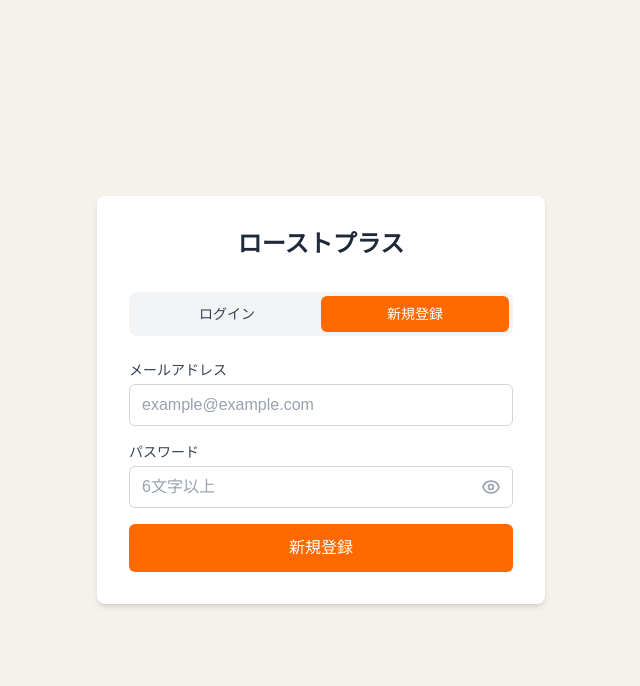
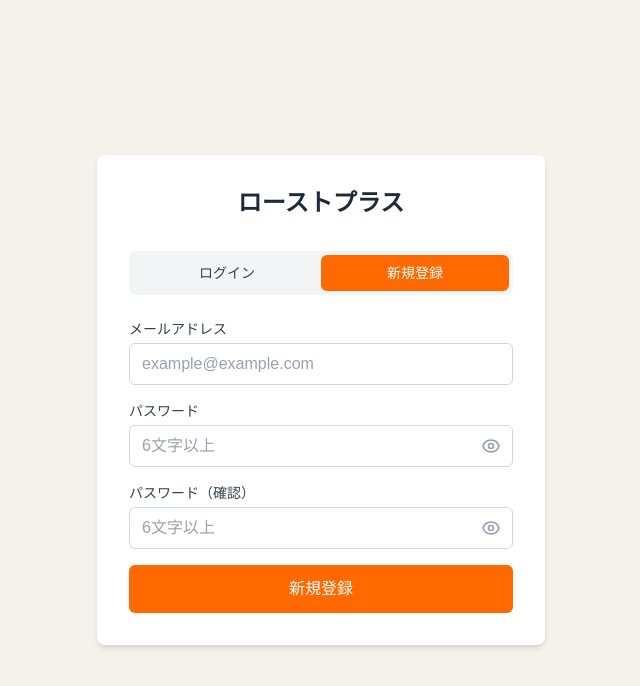
Before and after one commit to IKcoding-jp/Roast-Plus, a Next.js app: page /login in a window 1280 px wide. Both pictures are taken after a click on the button "新規登録". Shown: the top 686 px of the page, without its empty margins (319-959 px from the left). Built offline with nearby package versions, Linux system fonts and the light colour scheme; no server answers.

Commit message:
新規登録時にパスワードを2回入力し、一致しない場合は登録できないように

```diff
--- a/app/login/page.tsx
+++ b/app/login/page.tsx
@@ -11,7 +11,9 @@
   const [activeTab, setActiveTab] = useState<TabType>('login');
   const [email, setEmail] = useState('');
   const [password, setPassword] = useState('');
+  const [confirmPassword, setConfirmPassword] = useState('');
   const [showPassword, setShowPassword] = useState(false);
+  const [showConfirmPassword, setShowConfirmPassword] = useState(false);
   const [loading, setLoading] = useState(false);
   const [error, setError] = useState<string | null>(null);
   const router = useRouter();
@@ -19,6 +21,15 @@
   const handleSubmit = async (e: React.FormEvent) => {
     e.preventDefault();
     setError(null);
+
+    // 新規登録時はパスワード確認
+    if (activeTab === 'signup') {
+      if (password !== confirmPassword) {
+        setError('パスワードが一致しません');
+        return;
+      }
+    }
+
     setLoading(true);
 
     try {
@@ -78,6 +89,7 @@
             onClick={() => {
               setActiveTab('login');
               setError(null);
+              setConfirmPassword('');
             }}
             className={`flex-1 rounded-md py-2 text-center text-sm font-medium transition-colors ${
               activeTab === 'login'
@@ -188,10 +200,79 @@
                 )}
               </button>
             </div>
-            {error && (
-              <p className="mt-1 text-sm text-red-600">{error}</p>
-            )}
           </div>
+
+          {/* パスワード確認（新規登録時のみ） */}
+          {activeTab === 'signup' && (
+            <div>
+              <label
+                htmlFor="confirmPassword"
+                className="mb-1 block text-sm font-medium text-gray-700"
+              >
+                パスワード（確認）
+              </label>
+              <div className="relative">
+                <input
+                  id="confirmPassword"
+                  type={showConfirmPassword ? 'text' : 'password'}
+                  value={confirmPassword}
+                  onChange={(e) => setConfirmPassword(e.target.value)}
+                  placeholder="6文字以上"
+                  required
+                  minLength={6}
+                  className="w-full rounded-md border border-gray-300 px-3 py-2 pr-10 text-gray-900 placeholder-gray-400 focus:border-orange-500 focus:outline-none focus:ring-1 focus:ring-orange-500"
+                />
+                <button
+                  type="button"
+                  onClick={() => setShowConfirmPassword(!showConfirmPassword)}
+                  className="absolute right-3 top-1/2 -translate-y-1/2 text-gray-400 hover:text-gray-600"
+                  aria-label={showConfirmPassword ? 'パスワードを非表示' : 'パスワードを表示'}
+                >
+                  {showConfirmPassword ? (
+                    <svg
+                      xmlns="http://www.w3.org/2000/svg"
+                      className="h-5 w-5"
+                      fill="none"
+                      viewBox="0 0 24 24"
+                      stroke="currentColor"
+                    >
+                      <path
+                        strokeLinecap="round"
+                        strokeLinejoin="round"
+                        strokeWidth={2}
+                        d="M13.875 18.825A10.05 10.05 0 0112 19c-4.478 0-8.268-2.943-9.543-7a9.97 9.97 0 011.563-3.029m5.858.908a3 3 0 114.243 4.243M9.878 9.878l4.242 4.242M9.88 9.88l-3.29-3.29m7.532 7.532l3.29 3.29M3 3l3.59 3.59m0 0A9.953 9.953 0 0112 5c4.478 0 8.268 2.943 9.543 7a10.025 10.025 0 01-4.132 5.411m0 0L21 21"
+                      />
+                    </svg>
+                  ) : (
+                    <svg
+                      xmlns="http://www.w3.org/2000/svg"
+                      className="h-5 w-5"
+                      fill="none"
+                      viewBox="0 0 24 24"
+                      stroke="currentColor"
+                    >
+                      <path
+                        strokeLinecap="round"
+                        strokeLinejoin="round"
+                        strokeWidth={2}
+                        d="M15 12a3 3 0 11-6 0 3 3 0 016 0z"
+                      />
+                      <path
+                        strokeLinecap="round"
+                        strokeLinejoin="round"
+                        strokeWidth={2}
+                        d="M2.458 12C3.732 7.943 7.523 5 12 5c4.478 0 8.268 2.943 9.542 7-1.274 4.057-5.064 7-9.542 7-4.477 0-8.268-2.943-9.542-7z"
+                      />
+                    </svg>
+                  )}
+                </button>
+              </div>
+            </div>
+          )}
+
+          {error && (
+            <p className="text-sm text-red-600">{error}</p>
+          )}
 
           {/* 送信ボタン */}
           <button
```
